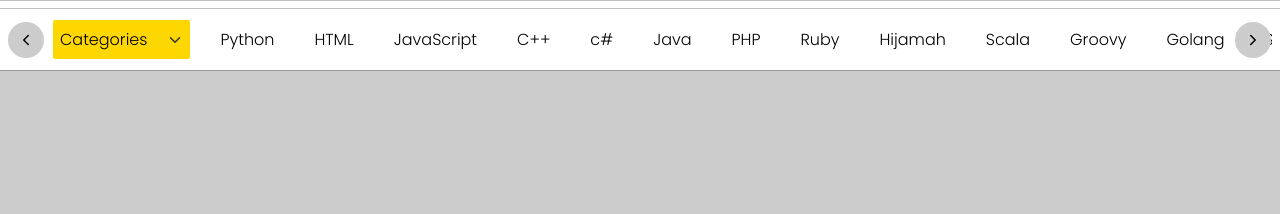
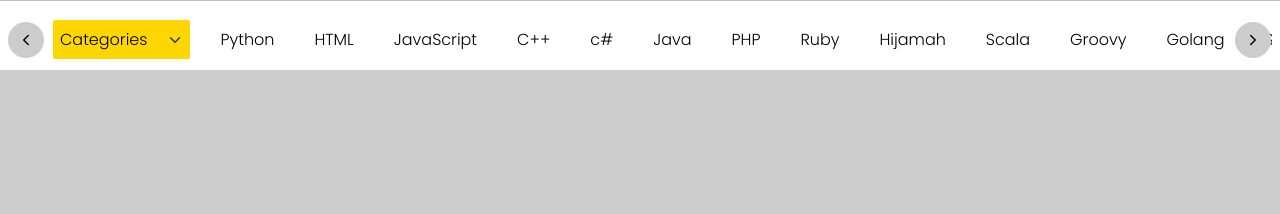
Before and after one commit to Herdham/QuickHub, a Django app: page / in a window 1280 px wide. Shown: the part 55-269 px from the top of the page. Run offline with Django 5.2, Linux system fonts and the light colour scheme; some libraries are stand-ins or nearby versions; some web fonts are replaced.

Commit message:
more changes

```diff
--- a/QuickApp/static/style/main.css
+++ b/QuickApp/static/style/main.css
@@ -352,7 +352,6 @@
     position: sticky;
     top: 8%;
     background-color: #fff;
-    box-shadow: 0px 0px 0px 1px rgba(0, 0, 0, 0.25);
     width: 100%;
     z-index: 8;
 }
--- a/productionfiles/style/main.css
+++ b/productionfiles/style/main.css
@@ -352,7 +352,6 @@
     position: sticky;
     top: 8%;
     background-color: #fff;
-    box-shadow: 0px 0px 0px 1px rgba(0, 0, 0, 0.25);
     width: 100%;
     z-index: 8;
 }
```
